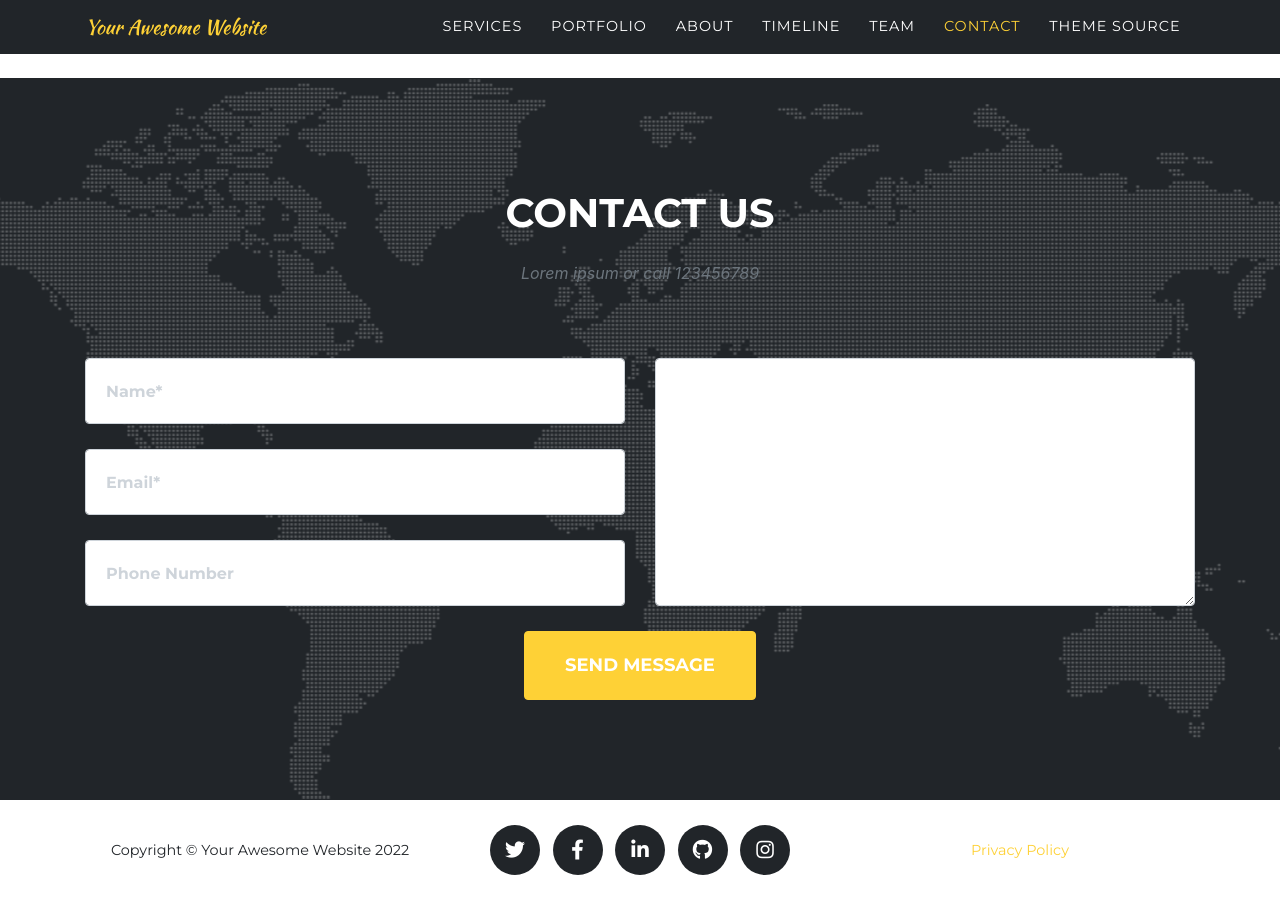
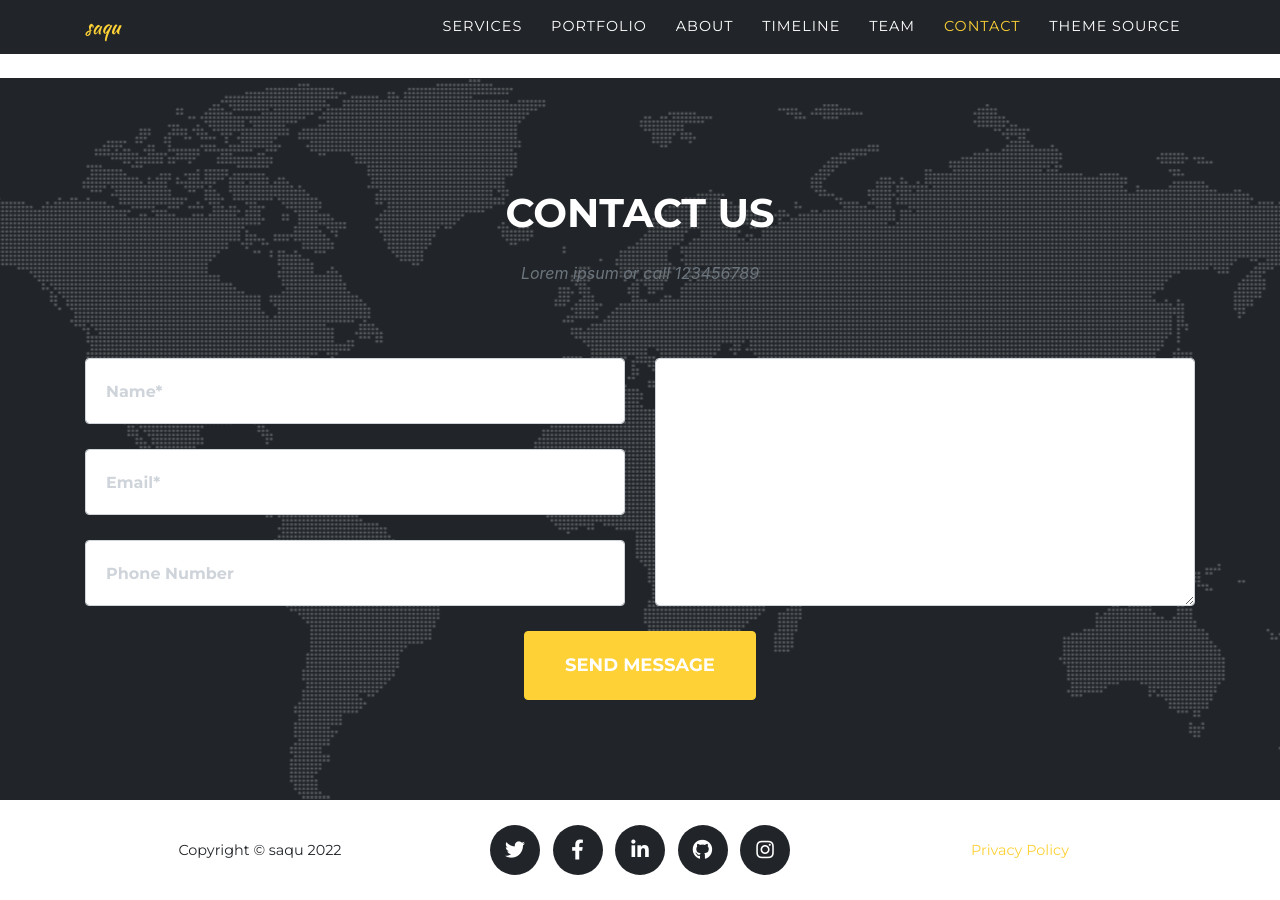
Before and after one commit to climsneyes/jun, a Jekyll site: the page built from index.md, in a window 1280 px wide and 900 px high, scrolled down 5690 px. Built offline with Jekyll 4.4.1, drawn with Linux system fonts in a browser that asks for light colours; some web fonts are replaced.

Commit message:
'시작'

```diff
--- a/_config.yml
+++ b/_config.yml
@@ -13,10 +13,10 @@
 
 theme: jekyll-agency
 
-url    : "" # the base hostname & protocol for your site, e.g. http://example.com
-baseurl: "" # the subpath of your site, e.g. /blog
+url    : "https://climsneyes.github.io" # the base hostname & protocol for your site, e.g. http://example.com
+baseurl: "/jun" # the subpath of your site, e.g. /blog
 
-title      : Your Awesome Website
+title      : saqu
 email      : your-email@example.com #this is also the email contact forms will go to
 description: "Site description"
 author     : Your Name
```
